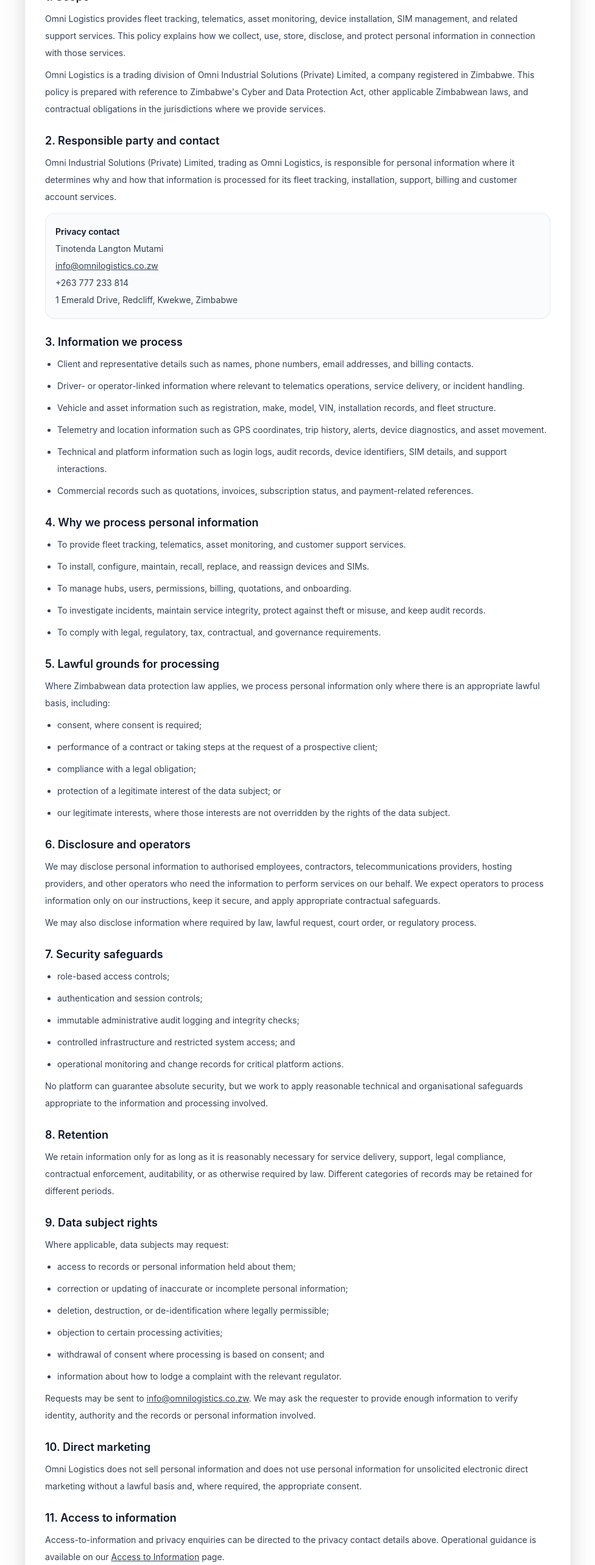
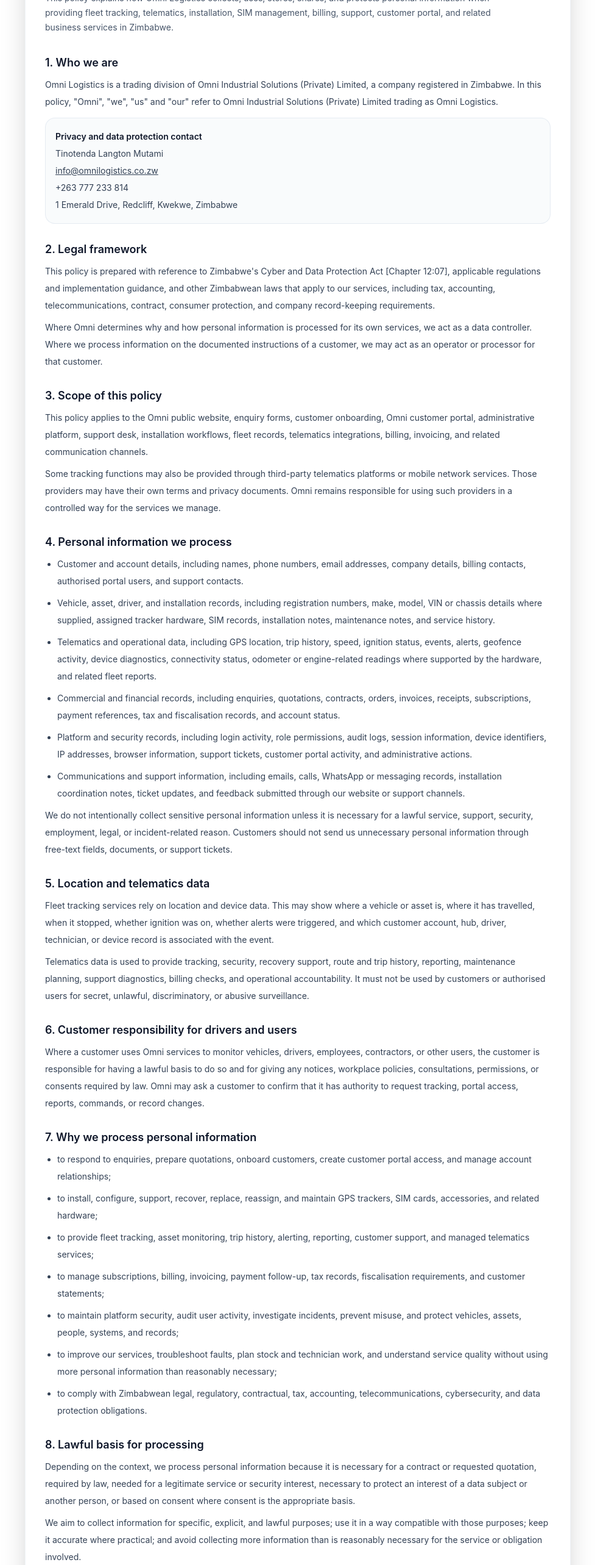
Before and after one commit to TeenoZw/omniv4, a SvelteKit app in the folder client-web/: page /privacy in a window 1280 px wide. Shown: the part 220-2786 px from the top of the page at 61% size, without its empty margins (151-1128 px from the left). Built offline with nearby package versions, Linux system fonts and the light colour scheme.

Commit message:
Expand privacy policy for Zimbabwe data protection

```diff
--- a/client-web/src/routes/privacy/+page.svelte
+++ b/client-web/src/routes/privacy/+page.svelte
@@ -1,5 +1,39 @@
+<script lang="ts">
+  const dataCategories = [
+    "Customer and account details, including names, phone numbers, email addresses, company details, billing contacts, authorised portal users, and support contacts.",
+    "Vehicle, asset, driver, and installation records, including registration numbers, make, model, VIN or chassis details where supplied, assigned tracker hardware, SIM records, installation notes, maintenance notes, and service history.",
+    "Telematics and operational data, including GPS location, trip history, speed, ignition status, events, alerts, geofence activity, device diagnostics, connectivity status, odometer or engine-related readings where supported by the hardware, and related fleet reports.",
+    "Commercial and financial records, including enquiries, quotations, contracts, orders, invoices, receipts, subscriptions, payment references, tax and fiscalisation records, and account status.",
+    "Platform and security records, including login activity, role permissions, audit logs, session information, device identifiers, IP addresses, browser information, support tickets, customer portal activity, and administrative actions.",
+    "Communications and support information, including emails, calls, WhatsApp or messaging records, installation coordination notes, ticket updates, and feedback submitted through our website or support channels.",
+  ];
+
+  const purposes = [
+    "to respond to enquiries, prepare quotations, onboard customers, create customer portal access, and manage account relationships;",
+    "to install, configure, support, recover, replace, reassign, and maintain GPS trackers, SIM cards, accessories, and related hardware;",
+    "to provide fleet tracking, asset monitoring, trip history, alerting, reporting, customer support, and managed telematics services;",
+    "to manage subscriptions, billing, invoicing, payment follow-up, tax records, fiscalisation requirements, and customer statements;",
+    "to maintain platform security, audit user activity, investigate incidents, prevent misuse, and protect vehicles, assets, people, systems, and records;",
+    "to improve our services, troubleshoot faults, plan stock and technician work, and understand service quality without using more personal information than reasonably necessary;",
+    "to comply with Zimbabwean legal, regulatory, contractual, tax, accounting, telecommunications, cybersecurity, and data protection obligations.",
+  ];
+
+  const rights = [
+    "ask whether we hold personal information about you and request access to that information;",
+    "ask us to correct or update information that is inaccurate, incomplete, or outdated;",
+    "ask us to delete, destroy, or de-identify information where we no longer have a lawful reason to keep it;",
+    "object to certain processing activities where the law allows an objection;",
+    "withdraw consent where processing is based on consent, without affecting lawful processing already carried out before withdrawal;",
+    "ask for information about how to complain to the relevant Zimbabwean authority where a data protection concern cannot be resolved with us.",
+  ];
+</script>
+
 <svelte:head>
   <title>Omni Logistics · Privacy Policy</title>
+  <meta
+    name="description"
+    content="Privacy Policy for Omni Logistics, covering customer accounts, fleet tracking, telematics, installations, billing, support, and the Omni customer portal."
+  />
 </svelte:head>
 
 <section class="mx-auto mt-6 max-w-4xl rounded-3xl border border-slate-100 bg-white/90 p-6 shadow-2xl dark:border-slate-800 dark:bg-slate-950/90 sm:p-8">
@@ -7,35 +41,30 @@
     <a href="/" class="inline-flex items-center gap-2 text-sm font-semibold text-slate-600 transition hover:text-slate-900 dark:text-slate-300 dark:hover:text-white">
       ← Back to home
     </a>
-    <h1 class="text-3xl font-bold text-slate-900 dark:text-white">Privacy Policy</h1>
-    <p class="text-sm text-slate-600 dark:text-slate-300">
-      Last updated: September 1, 2026
+    <div>
+      <p class="text-xs font-semibold uppercase tracking-[0.24em] text-cyan-700 dark:text-cyan-300">Omni Logistics</p>
+      <h1 class="mt-3 text-3xl font-bold text-slate-900 dark:text-white">Privacy Policy</h1>
+      <p class="mt-2 text-sm text-slate-600 dark:text-slate-300">
+        Last updated: September 15, 2026
+      </p>
+    </div>
+    <p class="max-w-3xl text-sm leading-6 text-slate-600 dark:text-slate-300">
+      This policy explains how Omni Logistics collects, uses, stores, shares, and protects personal information when
+      providing fleet tracking, telematics, installation, SIM management, billing, support, customer portal, and related
+      business services in Zimbabwe.
     </p>
   </div>
 
-  <div class="mt-8 space-y-6 text-sm leading-7 text-slate-700 dark:text-slate-300">
+  <div class="mt-8 space-y-7 text-sm leading-7 text-slate-700 dark:text-slate-300">
     <div>
-      <h2 class="text-lg font-semibold text-slate-900 dark:text-white">1. Scope</h2>
+      <h2 class="text-lg font-semibold text-slate-900 dark:text-white">1. Who we are</h2>
       <p class="mt-2">
-        Omni Logistics provides fleet tracking, telematics, asset monitoring, device installation, SIM management, and related support services.
-        This policy explains how we collect, use, store, disclose, and protect personal information in connection with those services.
-      </p>
-      <p class="mt-2">
-        Omni Logistics is a trading division of Omni Industrial Solutions (Private) Limited, a company registered in Zimbabwe.
-        This policy is prepared with reference to Zimbabwe's Cyber and Data Protection Act, other applicable Zimbabwean laws,
-        and contractual obligations in the jurisdictions where we provide services.
-      </p>
-    </div>
-
-    <div>
-      <h2 class="text-lg font-semibold text-slate-900 dark:text-white">2. Responsible party and contact</h2>
-      <p class="mt-2">
-        Omni Industrial Solutions (Private) Limited, trading as Omni Logistics, is responsible for personal information where
-        it determines why and how that information is processed for its fleet tracking, installation, support, billing and
-        customer account services.
+        Omni Logistics is a trading division of Omni Industrial Solutions (Private) Limited, a company registered in
+        Zimbabwe. In this policy, "Omni", "we", "us" and "our" refer to Omni Industrial Solutions (Private) Limited
+        trading as Omni Logistics.
       </p>
       <div class="mt-3 rounded-2xl border border-slate-200/80 bg-slate-50/80 p-4 dark:border-slate-800 dark:bg-slate-900/70">
-        <p class="font-semibold text-slate-900 dark:text-white">Privacy contact</p>
+        <p class="font-semibold text-slate-900 dark:text-white">Privacy and data protection contact</p>
         <p>Tinotenda Langton Mutami</p>
         <p><a class="underline" href="mailto:info@omnilogistics.co.zw">info@omnilogistics.co.zw</a></p>
         <p>+263 777 233 814</p>
@@ -44,116 +73,218 @@
     </div>
 
     <div>
-      <h2 class="text-lg font-semibold text-slate-900 dark:text-white">3. Information we process</h2>
+      <h2 class="text-lg font-semibold text-slate-900 dark:text-white">2. Legal framework</h2>
+      <p class="mt-2">
+        This policy is prepared with reference to Zimbabwe's Cyber and Data Protection Act [Chapter 12:07], applicable
+        regulations and implementation guidance, and other Zimbabwean laws that apply to our services, including tax,
+        accounting, telecommunications, contract, consumer protection, and company record-keeping requirements.
+      </p>
+      <p class="mt-2">
+        Where Omni determines why and how personal information is processed for its own services, we act as a data
+        controller. Where we process information on the documented instructions of a customer, we may act as an operator
+        or processor for that customer.
+      </p>
+    </div>
+
+    <div>
+      <h2 class="text-lg font-semibold text-slate-900 dark:text-white">3. Scope of this policy</h2>
+      <p class="mt-2">
+        This policy applies to the Omni public website, enquiry forms, customer onboarding, Omni customer portal,
+        administrative platform, support desk, installation workflows, fleet records, telematics integrations, billing,
+        invoicing, and related communication channels.
+      </p>
+      <p class="mt-2">
+        Some tracking functions may also be provided through third-party telematics platforms or mobile network services.
+        Those providers may have their own terms and privacy documents. Omni remains responsible for using such providers
+        in a controlled way for the services we manage.
+      </p>
+    </div>
+
+    <div>
+      <h2 class="text-lg font-semibold text-slate-900 dark:text-white">4. Personal information we process</h2>
       <ul class="mt-2 list-disc space-y-2 pl-5">
-        <li>Client and representative details such as names, phone numbers, email addresses, and billing contacts.</li>
-        <li>Driver- or operator-linked information where relevant to telematics operations, service delivery, or incident handling.</li>
-        <li>Vehicle and asset information such as registration, make, model, VIN, installation records, and fleet structure.</li>
-        <li>Telemetry and location information such as GPS coordinates, trip history, alerts, device diagnostics, and asset movement.</li>
-        <li>Technical and platform information such as login logs, audit records, device identifiers, SIM details, and support interactions.</li>
-        <li>Commercial records such as quotations, invoices, subscription status, and payment-related references.</li>
+        {#each dataCategories as category}
+          <li>{category}</li>
+        {/each}
+      </ul>
+      <p class="mt-2">
+        We do not intentionally collect sensitive personal information unless it is necessary for a lawful service,
+        support, security, employment, legal, or incident-related reason. Customers should not send us unnecessary
+        personal information through free-text fields, documents, or support tickets.
+      </p>
+    </div>
+
+    <div>
+      <h2 class="text-lg font-semibold text-slate-900 dark:text-white">5. Location and telematics data</h2>
+      <p class="mt-2">
+        Fleet tracking services rely on location and device data. This may show where a vehicle or asset is, where it has
+        travelled, when it stopped, whether ignition was on, whether alerts were triggered, and which customer account,
+        hub, driver, technician, or device record is associated with the event.
+      </p>
+      <p class="mt-2">
+        Telematics data is used to provide tracking, security, recovery support, route and trip history, reporting,
+        maintenance planning, support diagnostics, billing checks, and operational accountability. It must not be used by
+        customers or authorised users for secret, unlawful, discriminatory, or abusive surveillance.
+      </p>
+    </div>
+
+    <div>
+      <h2 class="text-lg font-semibold text-slate-900 dark:text-white">6. Customer responsibility for drivers and users</h2>
+      <p class="mt-2">
+        Where a customer uses Omni services to monitor vehicles, drivers, employees, contractors, or other users, the
+        customer is responsible for having a lawful basis to do so and for giving any notices, workplace policies,
+        consultations, permissions, or consents required by law. Omni may ask a customer to confirm that it has authority
+        to request tracking, portal access, reports, commands, or record changes.
+      </p>
+    </div>
+
+    <div>
+      <h2 class="text-lg font-semibold text-slate-900 dark:text-white">7. Why we process personal information</h2>
+      <ul class="mt-2 list-disc space-y-2 pl-5">
+        {#each purposes as purpose}
+          <li>{purpose}</li>
+        {/each}
       </ul>
     </div>
 
     <div>
-      <h2 class="text-lg font-semibold text-slate-900 dark:text-white">4. Why we process personal information</h2>
-      <ul class="mt-2 list-disc space-y-2 pl-5">
-        <li>To provide fleet tracking, telematics, asset monitoring, and customer support services.</li>
-        <li>To install, configure, maintain, recall, replace, and reassign devices and SIMs.</li>
-        <li>To manage hubs, users, permissions, billing, quotations, and onboarding.</li>
-        <li>To investigate incidents, maintain service integrity, protect against theft or misuse, and keep audit records.</li>
-        <li>To comply with legal, regulatory, tax, contractual, and governance requirements.</li>
-      </ul>
-    </div>
-
-    <div>
-      <h2 class="text-lg font-semibold text-slate-900 dark:text-white">5. Lawful grounds for processing</h2>
+      <h2 class="text-lg font-semibold text-slate-900 dark:text-white">8. Lawful basis for processing</h2>
       <p class="mt-2">
-        Where Zimbabwean data protection law applies, we process personal information only where there is an appropriate
-        lawful basis, including:
-      </p>
-      <ul class="mt-2 list-disc space-y-2 pl-5">
-        <li>consent, where consent is required;</li>
-        <li>performance of a contract or taking steps at the request of a prospective client;</li>
-        <li>compliance with a legal obligation;</li>
-        <li>protection of a legitimate interest of the data subject; or</li>
-        <li>our legitimate interests, where those interests are not overridden by the rights of the data subject.</li>
-      </ul>
-    </div>
-
-    <div>
-      <h2 class="text-lg font-semibold text-slate-900 dark:text-white">6. Disclosure and operators</h2>
-      <p class="mt-2">
-        We may disclose personal information to authorised employees, contractors, telecommunications providers, hosting providers, and other
-        operators who need the information to perform services on our behalf. We expect operators to process information only on our instructions,
-        keep it secure, and apply appropriate contractual safeguards.
+        Depending on the context, we process personal information because it is necessary for a contract or requested
+        quotation, required by law, needed for a legitimate service or security interest, necessary to protect an interest
+        of a data subject or another person, or based on consent where consent is the appropriate basis.
       </p>
       <p class="mt-2">
-        We may also disclose information where required by law, lawful request, court order, or regulatory process.
+        We aim to collect information for specific, explicit, and lawful purposes; use it in a way compatible with those
+        purposes; keep it accurate where practical; and avoid collecting more information than is reasonably necessary for
+        the service or obligation involved.
       </p>
     </div>
 
     <div>
-      <h2 class="text-lg font-semibold text-slate-900 dark:text-white">7. Security safeguards</h2>
-      <ul class="mt-2 list-disc space-y-2 pl-5">
-        <li>role-based access controls;</li>
-        <li>authentication and session controls;</li>
-        <li>immutable administrative audit logging and integrity checks;</li>
-        <li>controlled infrastructure and restricted system access; and</li>
-        <li>operational monitoring and change records for critical platform actions.</li>
-      </ul>
+      <h2 class="text-lg font-semibold text-slate-900 dark:text-white">9. Sharing and disclosure</h2>
       <p class="mt-2">
-        No platform can guarantee absolute security, but we work to apply reasonable technical and organisational safeguards appropriate to the
-        information and processing involved.
+        We may share information with authorised Omni directors, employees, technicians, contractors, installers,
+        accountants, legal advisers, auditors, hosting providers, software providers, telematics platform providers,
+        mobile network operators, payment or banking providers, tax or fiscalisation service providers, and support
+        partners where they need the information to perform their role.
+      </p>
+      <p class="mt-2">
+        We may also disclose information where required by law, lawful request, court order, regulator, tax authority,
+        law enforcement process, emergency response, fraud prevention, debt recovery, insurance claim, or business
+        continuity need.
       </p>
     </div>
 
     <div>
-      <h2 class="text-lg font-semibold text-slate-900 dark:text-white">8. Retention</h2>
+      <h2 class="text-lg font-semibold text-slate-900 dark:text-white">10. Cross-border processing</h2>
       <p class="mt-2">
-        We retain information only for as long as it is reasonably necessary for service delivery, support, legal compliance, contractual
-        enforcement, auditability, or as otherwise required by law. Different categories of records may be retained for different periods.
+        Some service providers, hosting infrastructure, software tools, email services, maps, payment systems, telematics
+        platforms, or backup services may process information outside Zimbabwe. Where this happens, we take reasonable
+        steps to use providers, contracts, controls, and access restrictions that protect the information in a manner
+        appropriate to the service and applicable law.
       </p>
     </div>
 
     <div>
-      <h2 class="text-lg font-semibold text-slate-900 dark:text-white">9. Data subject rights</h2>
-      <p class="mt-2">Where applicable, data subjects may request:</p>
+      <h2 class="text-lg font-semibold text-slate-900 dark:text-white">11. Security safeguards</h2>
+      <p class="mt-2">
+        Omni uses reasonable technical and organisational safeguards to protect personal information against loss,
+        unauthorised access, unlawful processing, damage, misuse, alteration, or disclosure. These safeguards may include:
+      </p>
       <ul class="mt-2 list-disc space-y-2 pl-5">
-        <li>access to records or personal information held about them;</li>
-        <li>correction or updating of inaccurate or incomplete personal information;</li>
-        <li>deletion, destruction, or de-identification where legally permissible;</li>
-        <li>objection to certain processing activities;</li>
-        <li>withdrawal of consent where processing is based on consent; and</li>
-        <li>information about how to lodge a complaint with the relevant regulator.</li>
+        <li>role-based access and least-privilege permissions;</li>
+        <li>authentication, session controls, and account management;</li>
+        <li>audit logs for administrative and security-relevant activity;</li>
+        <li>controlled access to customer, vehicle, tracker, SIM, billing, and support records;</li>
+        <li>secure hosting, backups, infrastructure controls, and deployment procedures;</li>
+        <li>supplier and technician controls appropriate to the work being performed; and</li>
+        <li>incident response, investigation, and escalation procedures.</li>
       </ul>
       <p class="mt-2">
-        Requests may be sent to <a class="underline" href="mailto:info@omnilogistics.co.zw">info@omnilogistics.co.zw</a>. We may ask the
-        requester to provide enough information to verify identity, authority and the records or personal information involved.
+        No system is completely risk-free, but we work to apply safeguards that are appropriate to the sensitivity of the
+        information and the practical risks of fleet tracking operations.
       </p>
     </div>
 
     <div>
-      <h2 class="text-lg font-semibold text-slate-900 dark:text-white">10. Direct marketing</h2>
+      <h2 class="text-lg font-semibold text-slate-900 dark:text-white">12. Data breach handling</h2>
       <p class="mt-2">
-        Omni Logistics does not sell personal information and does not use personal information for unsolicited electronic direct marketing
-        without a lawful basis and, where required, the appropriate consent.
+        If we become aware of a personal data breach affecting information we control, we will investigate, contain the
+        incident, keep appropriate records, notify the Data Protection Authority or other relevant authority within the
+        period required by Zimbabwean law where notification is required, and notify affected data subjects where required
+        or where we believe notification is appropriate to reduce harm.
+      </p>
+      <p class="mt-2">
+        Customers and authorised users must tell Omni promptly if they suspect account compromise, lost credentials,
+        unauthorised portal access, device tampering, SIM misuse, or unauthorised disclosure of reports or tracking data.
       </p>
     </div>
 
     <div>
-      <h2 class="text-lg font-semibold text-slate-900 dark:text-white">11. Access to information</h2>
+      <h2 class="text-lg font-semibold text-slate-900 dark:text-white">13. Retention</h2>
       <p class="mt-2">
-        Access-to-information and privacy enquiries can be directed to the privacy contact details above. Operational guidance
-        is available on our <a class="underline" href="/access-to-information">Access to Information</a> page.
+        We keep personal information only for as long as reasonably necessary for the purpose collected, including service
+        delivery, customer support, billing, legal compliance, tax and accounting records, auditability, dispute handling,
+        security, warranty support, and legitimate operational history. Different record types may be kept for different
+        periods.
+      </p>
+      <p class="mt-2">
+        When information is no longer required, we will delete, destroy, archive, anonymise, or de-identify it where
+        practical and lawful. Backups and audit records may persist for a limited period according to technical retention
+        schedules.
       </p>
     </div>
 
     <div>
-      <h2 class="text-lg font-semibold text-slate-900 dark:text-white">12. Updates to this policy</h2>
+      <h2 class="text-lg font-semibold text-slate-900 dark:text-white">14. Data subject rights</h2>
+      <p class="mt-2">Where applicable under Zimbabwean law, you may:</p>
+      <ul class="mt-2 list-disc space-y-2 pl-5">
+        {#each rights as right}
+          <li>{right}</li>
+        {/each}
+      </ul>
       <p class="mt-2">
-        We may update this policy from time to time to reflect legal, operational, or service changes. The most recent version will be
-        published on this site.
+        Requests may be sent to <a class="underline" href="mailto:info@omnilogistics.co.zw">info@omnilogistics.co.zw</a>.
+        We may ask for information needed to verify identity, authority, the affected customer account, and the records
+        involved. We may refuse, limit, or defer a request where Zimbabwean law permits or requires us to do so.
+      </p>
+    </div>
+
+    <div>
+      <h2 class="text-lg font-semibold text-slate-900 dark:text-white">15. Marketing communications</h2>
+      <p class="mt-2">
+        Omni does not sell personal information. We may contact existing or prospective customers about Omni services,
+        account matters, quotations, support, product changes, renewals, or operational updates. Promotional messages will
+        be sent only where we have a lawful basis and will include a practical way to opt out where required.
+      </p>
+    </div>
+
+    <div>
+      <h2 class="text-lg font-semibold text-slate-900 dark:text-white">16. Cookies and website analytics</h2>
+      <p class="mt-2">
+        Our website and portal may use necessary cookies or local storage for login sessions, security, preferences,
+        theme settings, form handling, and basic site functionality. If we introduce analytics, advertising, or optional
+        tracking tools, we will configure them in a way that is consistent with this policy and applicable law.
+      </p>
+    </div>
+
+    <div>
+      <h2 class="text-lg font-semibold text-slate-900 dark:text-white">17. Children</h2>
+      <p class="mt-2">
+        Omni services are intended for businesses, organisations, and authorised adult users. We do not knowingly create
+        customer portal accounts for children. If a customer's fleet activity incidentally involves children as passengers
+        or service beneficiaries, the customer must ensure that any monitoring or record keeping is lawful and
+        proportionate.
+      </p>
+    </div>
+
+    <div>
+      <h2 class="text-lg font-semibold text-slate-900 dark:text-white">18. Changes to this policy</h2>
+      <p class="mt-2">
+        We may update this policy from time to time to reflect legal, operational, technical, or service changes. The
+        latest version will be published on this site. Material changes affecting active customer services may also be
+        communicated through email, the customer portal, service documents, or another appropriate channel.
       </p>
     </div>
   </div>
```
